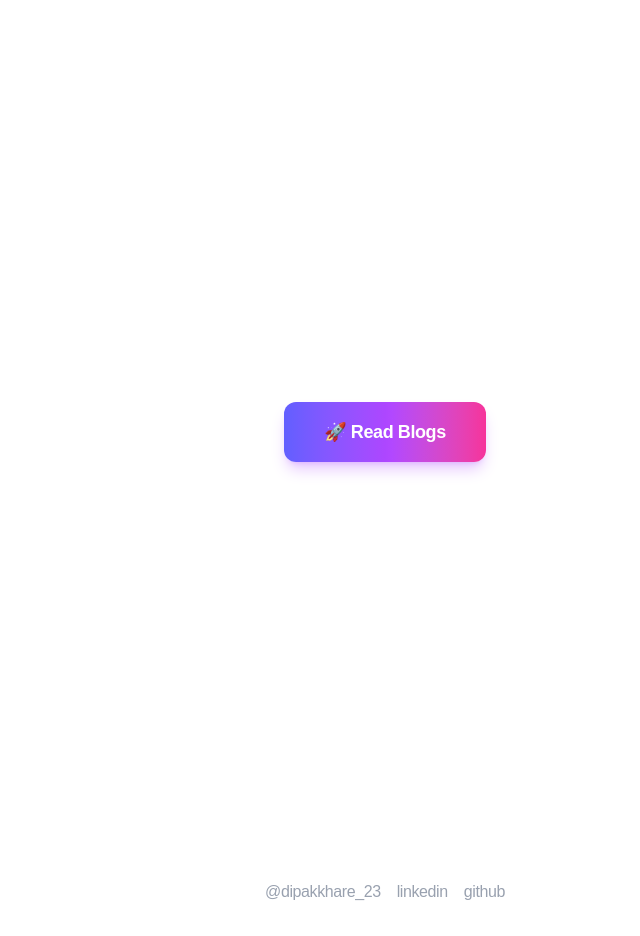
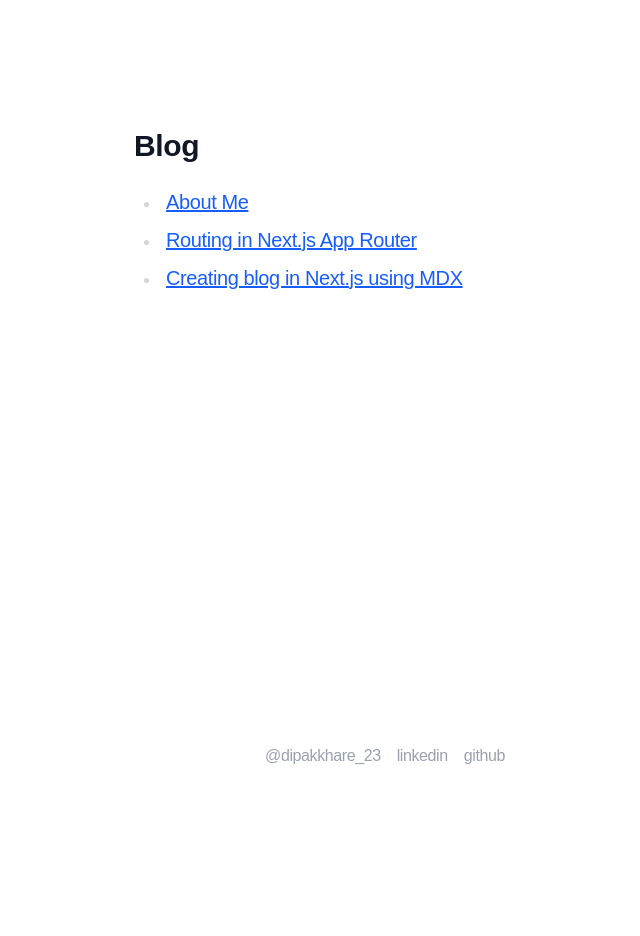
Before and after one commit to DIPAKK2310/dip_blog, a Next.js app: page / in a window 1280 px wide. Shown: the whole page, without its empty margins (255-895 px from the left). After the commit the page ends 800 px from the top, so only its background shows below. Built offline with nearby package versions, Linux system fonts and the light colour scheme.

Commit message:
feat:page add

```diff
--- a/app/page.tsx
+++ b/app/page.tsx
@@ -1,11 +1,10 @@
-import React from 'react'
-import Button from '@/components/Button'
+import BlogIndex from './blog/page'
 
 const page = () => {
   return (
-    <>
-    <Button/>
-    </>
+     <main className="prose dark:prose-invert max-w-3xl mx-auto px-4 py-12">
+      <BlogIndex />
+    </main>
   )
 }
 
```
